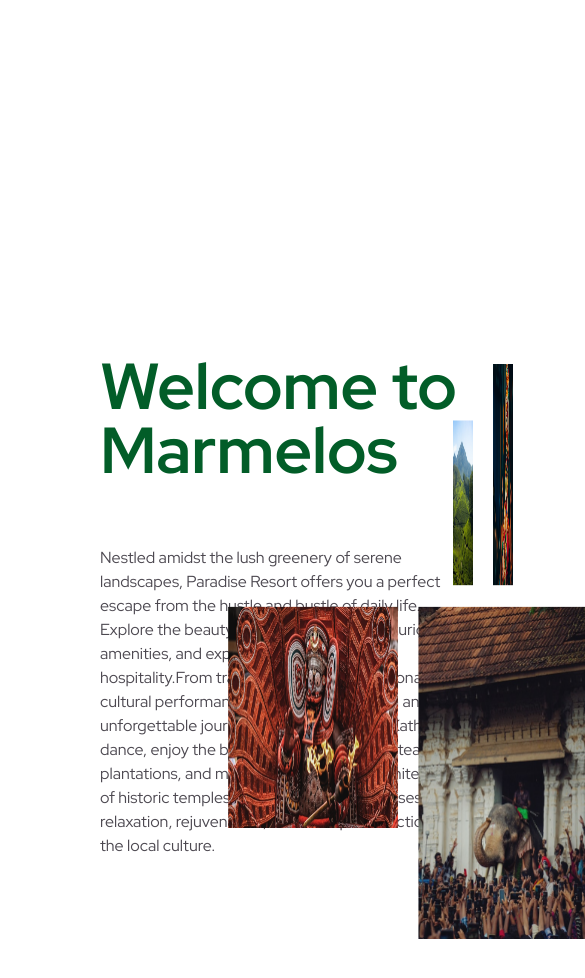
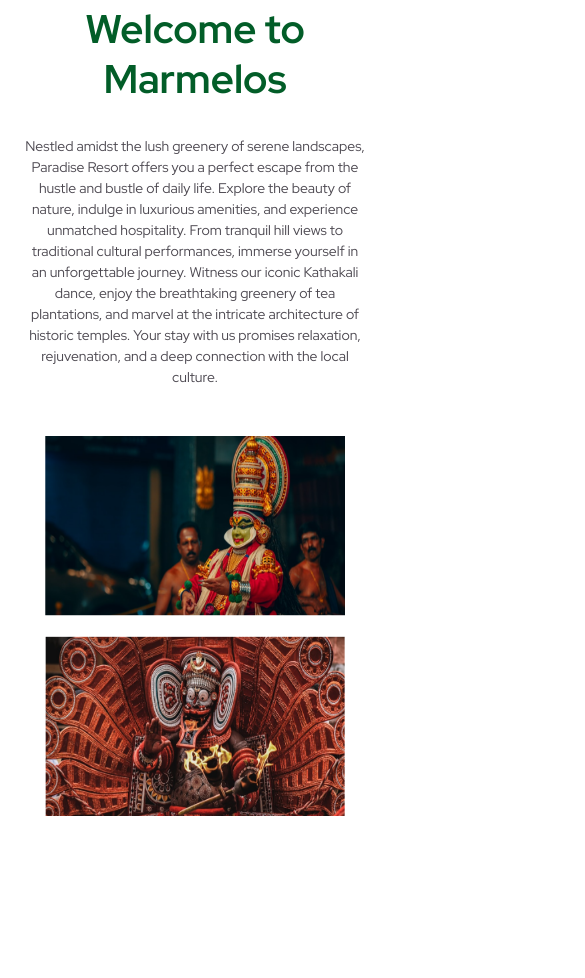
Before and after one commit to hr-igoraza/resort, a React (Vite) app: page / in a window 390 px wide. Shown: the part 1340-2318 px from the top of the page, 585 px wide, since content can reach past the window. After the commit the page ends 2156 px from the top, so only its background shows below. Built offline with nearby package versions, Linux system fonts and the light colour scheme.

Commit message:
feat: AboutSection designed (responsive view)

```diff
--- a/src/Components/AboutSection.jsx
+++ b/src/Components/AboutSection.jsx
@@ -1,34 +1,37 @@
-import kathakali from '../assets/Images/kathakali.png'
-import kathakali2 from '../assets/Images/kathakali2.png'
-import thrissur from '../assets/Images/thrissur.png'
-import nature from '../assets/Images/nature.png'
+import kathakali from '../assets/Images/kathakali.png';
+import kathakali2 from '../assets/Images/kathakali2.png';
+import thrissur from '../assets/Images/thrissur.png';
+import nature from '../assets/Images/nature.png';
 
 const AboutSection = () => {
   return (
-    <div className='h-screen mt-[750px] flex flex-row items-start justify-evenly py-[100px] px-[100px]'>
+    <div className="h-auto lg:mt-[750px] mt-[500px] md:-[1000px] flex flex-col lg:flex-row items-center lg:items-start justify-evenly lg:py-[150px] l px-6 md:px-[50px] lg:px-[100px] gap-12 lg:gap-10">
       {/* main content */}
-        <div className="h-[437px] w-[424px] flex flex-col gap-16">
-            <p className="text-[65px] font-bold leading-16 text-[#025D28]">Welcome to Marmelos</p>
-            <p className="text-[#4C4850] text-[16px] font-normal w-[373px]">Nestled amidst the lush greenery of serene landscapes, Paradise Resort offers you a perfect escape from the hustle and bustle of daily life. Explore the beauty of nature, indulge in luxurious amenities, and experience unmatched hospitality.From tranquil hill views to traditional cultural performances, immerse yourself in an unforgettable journey. Witness our iconic Kathakali dance, enjoy the breathtaking greenery of tea plantations, and marvel at the intricate architecture of historic temples. Your stay with us promises relaxation, rejuvenation, and a deep connection with the local culture.</p>
+      <div className="w-full max-w-[424px] flex flex-col gap-8 md:gap-16 text-center lg:text-left">
+        <p className="text-[40px] md:text-[50px] lg:text-[65px] font-bold leading-tight text-[#025D28]">
+          Welcome to Marmelos
+        </p>
+        <p className="text-[#4C4850] text-[14px] md:text-[16px] font-normal max-w-[373px] mx-auto lg:mx-0">
+          Nestled amidst the lush greenery of serene landscapes, Paradise Resort offers you a perfect escape from the hustle and bustle of daily life. Explore the beauty of nature, indulge in luxurious amenities, and experience unmatched hospitality. From tranquil hill views to traditional cultural performances, immerse yourself in an unforgettable journey. Witness our iconic Kathakali dance, enjoy the breathtaking greenery of tea plantations, and marvel at the intricate architecture of historic temples. Your stay with us promises relaxation, rejuvenation, and a deep connection with the local culture.
+        </p>
       </div>
 
       {/* images */}
-        <div className='h-[572pz] w-[753px] flex flex-col gap-5 items-center justify-center '>
+      <div className="w-full max-w-[753px] flex flex-col gap-5 items-center justify-center">
         {/* 1st row */}
-            <div className='mt-[10px] flex flex-row gap-5 items-end justify-center'>
-                <img src={nature} alt="" className='h-[166px] w-[168px]' />
-                <img src={kathakali} alt=""  className='h-[222px] w-[450px]'/>
+        <div className="flex flex-row gap-5 items-end justify-center flex-wrap">
+          <img src={nature} alt="Nature" className="h-[120px] w-[120px] max-sm:hidden sm:h-[150px] sm:w-[150px] md:h-[166px] md:w-[168px] lg:h-[166px] lg:w-[168px]" />
+          <img src={kathakali} alt="Kathakali" className="h-[180px] w-[300px] sm:h-[200px] sm:w-[350px] md:h-[222px] md:w-[450px]" />
         </div>
 
         {/* 2nd row */}
-            <div className='-ml-[150px] flex flex-row gap-5 items-start justify-center'>
-                <img src={kathakali2} alt="" className='h-[222px] w-[450px]' />
-                <img src={thrissur} alt="" className='h-[333px] w-[225px]' />
+        <div className="flex flex-row gap-5 items-start justify-center lg:-ml-[150px] flex-wrap">
+          <img src={kathakali2} alt="Kathakali 2" className="h-[180px] w-[300px] sm:h-[200px] sm:w-[350px] md:h-[222px] md:w-[450px]" />
+          <img src={thrissur} alt="Thrissur" className="h-[200px] w-[150px] max-sm:hidden sm:h-[250px] sm:w-[180px] md:h-[333px] md:w-[225px]" />
         </div>
       </div>
+    </div>
+  );
+};
 
-    </div>
-  )
-}
-
-export default AboutSection
+export default AboutSection;
```
Lines whose indentation alone changed are shown as unchanged.
